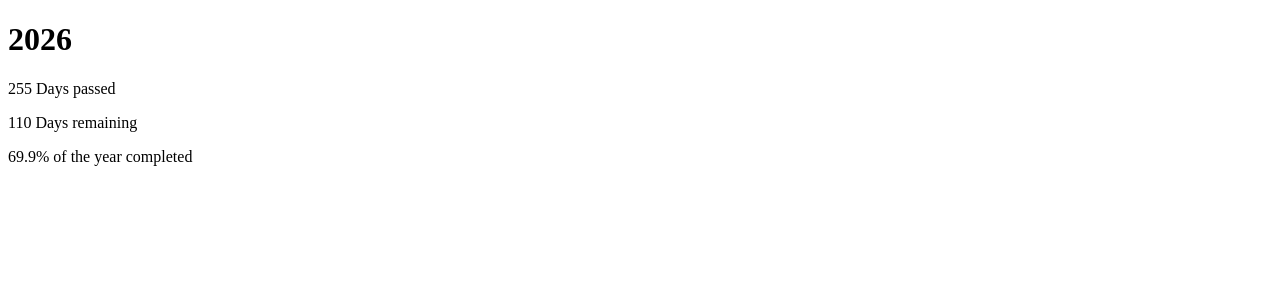
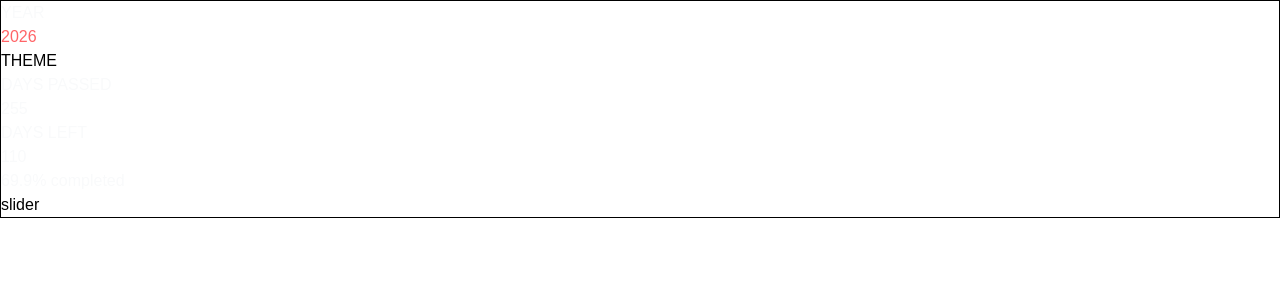
Before and after one commit to yashvardhannautiyal/Days-widget, a React (Vite) app: page / in a window 1280 px wide. Shown: the top 300 px of the page. Built offline with nearby package versions, Linux system fonts and the light colour scheme.

Commit message:
added tailwind css

```diff
--- a/index.html
+++ b/index.html
@@ -4,9 +4,10 @@
     <meta charset="UTF-8" />
     <link rel="icon" type="image/svg+xml" href="/favicon.svg" />
     <meta name="viewport" content="width=device-width, initial-scale=1.0" />
+    <link href="/src/index.css" rel="stylesheet">
     <title>days-widget</title>
   </head>
-  <body>
+  <body class="bg-white dark:bg-gray-950">
     <div id="root"></div>
     <script type="module" src="/src/main.jsx"></script>
   </body>
--- a/package.json
+++ b/package.json
@@ -10,8 +10,10 @@
     "preview": "vite preview"
   },
   "dependencies": {
+    "@tailwindcss/vite": "^4.3.3",
     "react": "^19.2.8",
-    "react-dom": "^19.2.8"
+    "react-dom": "^19.2.8",
+    "tailwindcss": "^4.3.3"
   },
   "devDependencies": {
     "@eslint/js": "^10.0.1",
--- a/src/App.jsx
+++ b/src/App.jsx
@@ -1,7 +1,6 @@
-import React from 'react'
+import React from "react";
 
 function App() {
-
   const currentDate = new Date();
 
   const currentYear = currentDate.getFullYear();
@@ -16,33 +15,55 @@ function App() {
   //1 day = 24 hr
 
   //1000 * 60 * 60 * 24 = 86,400,000
-  const totalDays = Math.round((startOfNextYear -  startOfYear) / (1000 * 60 * 60 * 24));
+  const totalDays = Math.round(
+    (startOfNextYear - startOfYear) / (1000 * 60 * 60 * 24),
+  );
 
-  const daysPassed = Math.floor((currentDate - startOfYear) / (1000 * 60 * 60 * 24));
+  const daysPassed = Math.floor(
+    (currentDate - startOfYear) / (1000 * 60 * 60 * 24),
+  );
 
   const daysRemaining = totalDays - daysPassed;
 
   const progressPercent = (daysPassed / totalDays) * 100;
 
   return (
-    <div>
-      <h1>{currentYear}</h1>
+    <div className="border-1">
+      {/* year + theme container  */}
+      <div>
+        <div>
+          <p className="text-gray-50">YEAR</p>
+          <h1 className="text-red-400">{currentYear}</h1>
+        </div>
 
-      <div>
-        <p>{daysPassed} Days passed</p>
+        <div>THEME</div>
       </div>
 
+      {/* days left + passed container  */}
       <div>
-        <p>{daysRemaining} Days remaining</p>
+        <div>
+          <p className="text-gray-50">DAYS PASSED</p>
+          <p className="text-gray-50">{daysPassed}</p>
+        </div>
+
+        <div>
+          <p className="text-gray-50">DAYS LEFT</p>
+          <p className="text-gray-50">{daysRemaining}</p>
+        </div>
       </div>
 
+
+      {/* percentage  */}
       <div>
         <div>
-        <p>{progressPercent.toFixed(1)}% of the year completed </p>
+          <p className="text-gray-50">
+            {progressPercent.toFixed(1)}% completed{" "}
+          </p>
         </div>
+        <div>slider</div>
       </div>
     </div>
-  )
+  );
 }
 
-export default App
+export default App;
--- a/src/index.css
+++ b/src/index.css
@@ -0,0 +1,7 @@
+@import "tailwindcss";
+
+@import url('https://fonts.googleapis.com/css2?family=Google+Sans:ital,opsz,wght@0,17..18,400..700;1,17..18,400..700&display=swap');
+
+*{
+    font-family: "Google Sans", sans-serif;
+}
--- a/vite.config.js
+++ b/vite.config.js
@@ -1,7 +1,8 @@
-import react from '@vitejs/plugin-react'
 import { defineConfig } from 'vite'
+import tailwindcss from '@tailwindcss/vite'
 
-// https://vite.dev/config/
 export default defineConfig({
-  plugins: [react()],
+  plugins: [
+    tailwindcss(),
+  ],
 })
```
Also changed, not shown: src/ThemeToggle.jsx (added), 1 other file (tests, documents, lock files or other folders).
